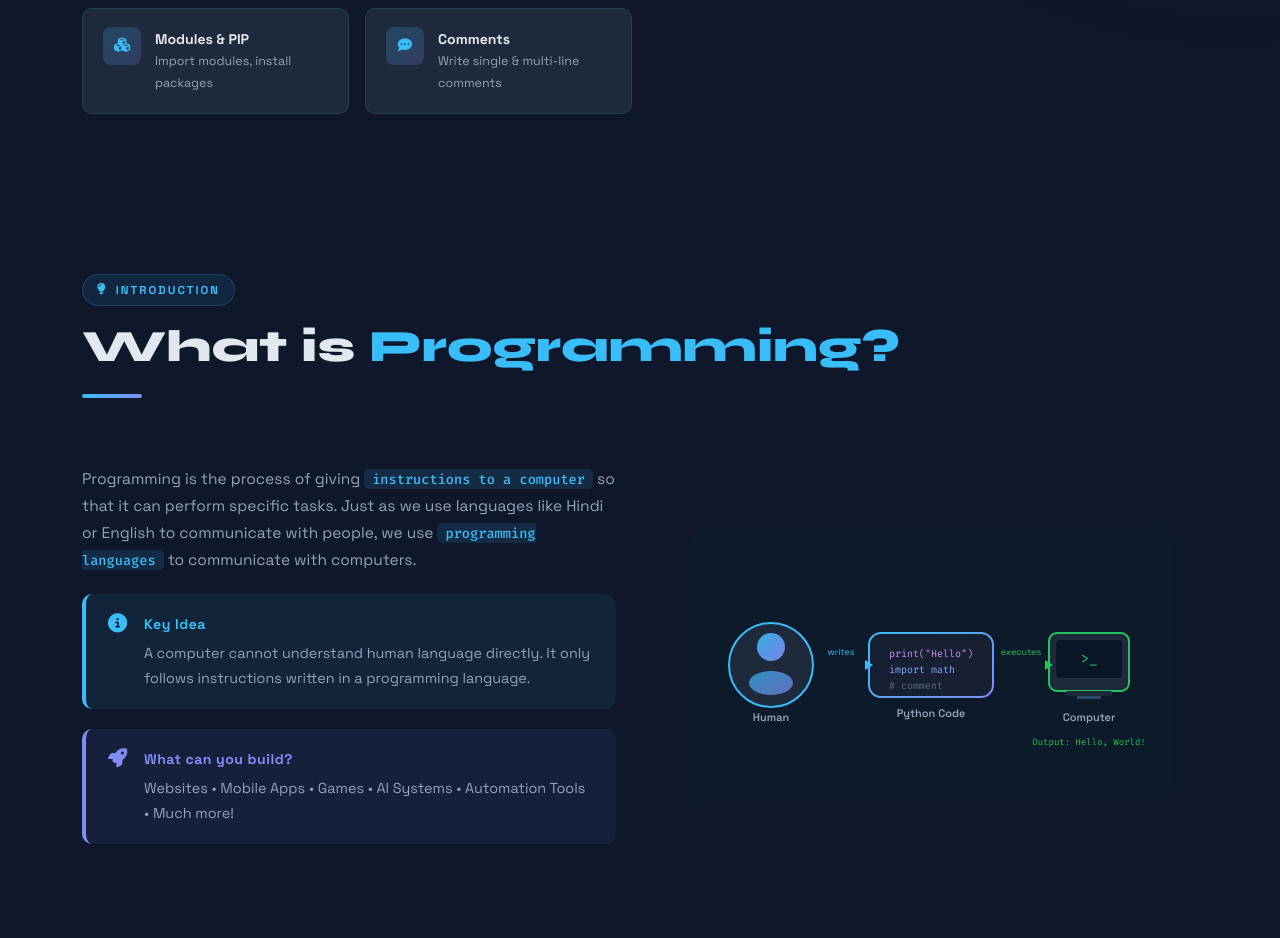
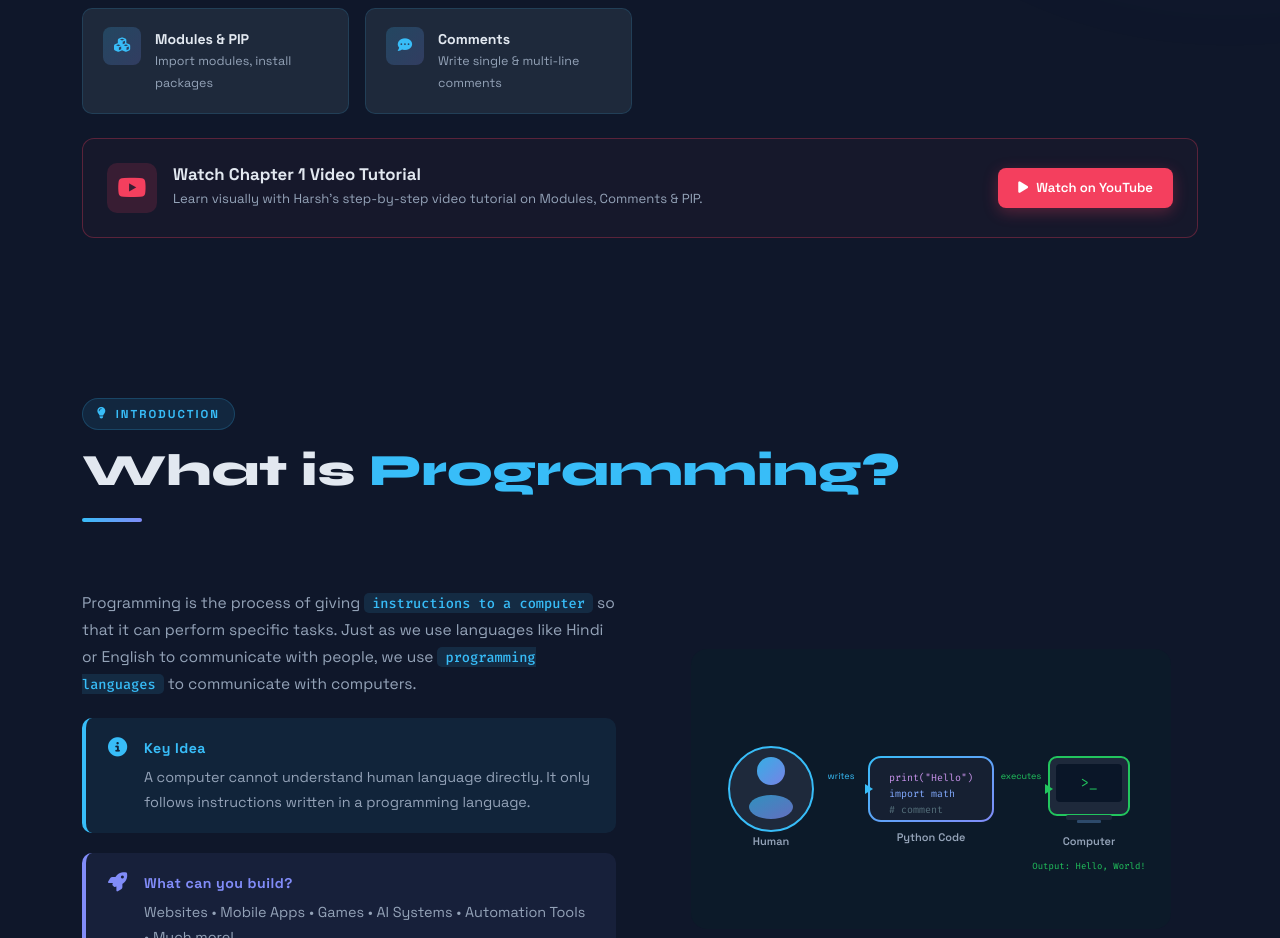
Before and after one commit to lucifer01430/python-mastery-with-harsh, a plain HTML site: page Chapter-1/index.html in a window 1280 px wide. Shown: the part 1160-2098 px from the top of the page. Drawn offline with nearby package versions, Linux system fonts and the light colour scheme.

Commit message:
Youtube lecture url added

```diff
--- a/Chapter-1/index.html
+++ b/Chapter-1/index.html
@@ -161,6 +161,22 @@
         <div class="obj-card"><div class="obj-icon"><i class="fas fa-code"></i></div><div><div style="font-weight:700;font-size:0.88rem">First Program</div><div style="font-size:0.78rem;color:var(--text-muted)">Write and run Hello World</div></div></div>
         <div class="obj-card"><div class="obj-icon"><i class="fas fa-cubes"></i></div><div><div style="font-weight:700;font-size:0.88rem">Modules &amp; PIP</div><div style="font-size:0.78rem;color:var(--text-muted)">Import modules, install packages</div></div></div>
         <div class="obj-card"><div class="obj-icon"><i class="fas fa-comment-dots"></i></div><div><div style="font-weight:700;font-size:0.88rem">Comments</div><div style="font-size:0.78rem;color:var(--text-muted)">Write single &amp; multi-line comments</div></div></div>
+      </div>
+    <!-- YOUTUBE VIDEO TUTORIAL CARD -->
+    <div class="mt-4" data-aos="fade-up" data-aos-delay="150">
+      <div class="glass-card d-flex align-items-center justify-content-between p-4 flex-wrap gap-3" style="border-color: rgba(244, 63, 94, 0.3); background: rgba(244, 63, 94, 0.03); border-radius: 12px;">
+        <div class="d-flex align-items-center gap-3">
+          <div class="yt-icon-wrap" style="width: 50px; height: 50px; background: rgba(244, 63, 94, 0.15); border-radius: 10px; display: flex; align-items: center; justify-content: center; font-size: 1.6rem; color: #f43f5e; flex-shrink: 0;">
+            <i class="fab fa-youtube"></i>
+          </div>
+          <div>
+            <h5 class="fw-bold mb-1" style="font-size: 1.05rem; font-family: 'Space Grotesk', sans-serif;">Watch Chapter 1 Video Tutorial</h5>
+            <p style="color: var(--text-muted); font-size: 0.82rem; margin: 0;">Learn visually with Harsh's step-by-step video tutorial on Modules, Comments & PIP.</p>
+          </div>
+        </div>
+        <a href="https://youtu.be/wfYnsQW9OLw?si=_sfgcVbQyazFBzcF" target="_blank" rel="noopener" class="btn d-inline-flex align-items-center gap-2" style="background: #f43f5e; color: #fff; border: none; padding: 10px 20px; border-radius: 8px; font-weight: 600; font-size: 0.82rem; transition: all 0.3s ease; box-shadow: 0 4px 15px rgba(244, 63, 94, 0.3);" onmouseover="this.style.transform='translateY(-2px)'; this.style.boxShadow='0 6px 20px rgba(244, 63, 94, 0.4)';" onmouseout="this.style.transform='translateY(0)'; this.style.boxShadow='0 4px 15px rgba(244, 63, 94, 0.3)';">
+          <i class="fas fa-play"></i> Watch on YouTube
+        </a>
       </div>
     </div>
   </div>
```
Also changed, not shown: index.html (+8 -3 lines), 1 other file.
